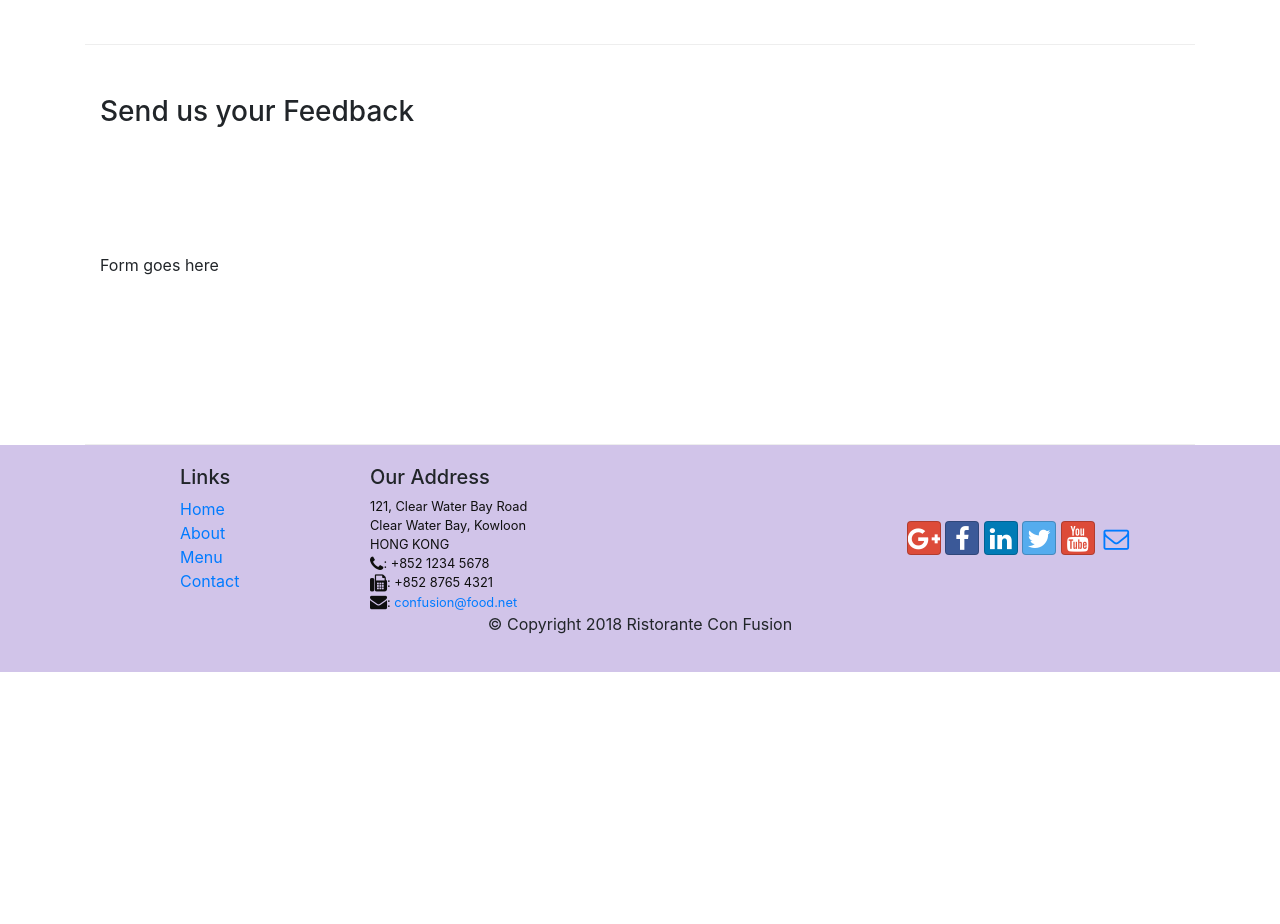
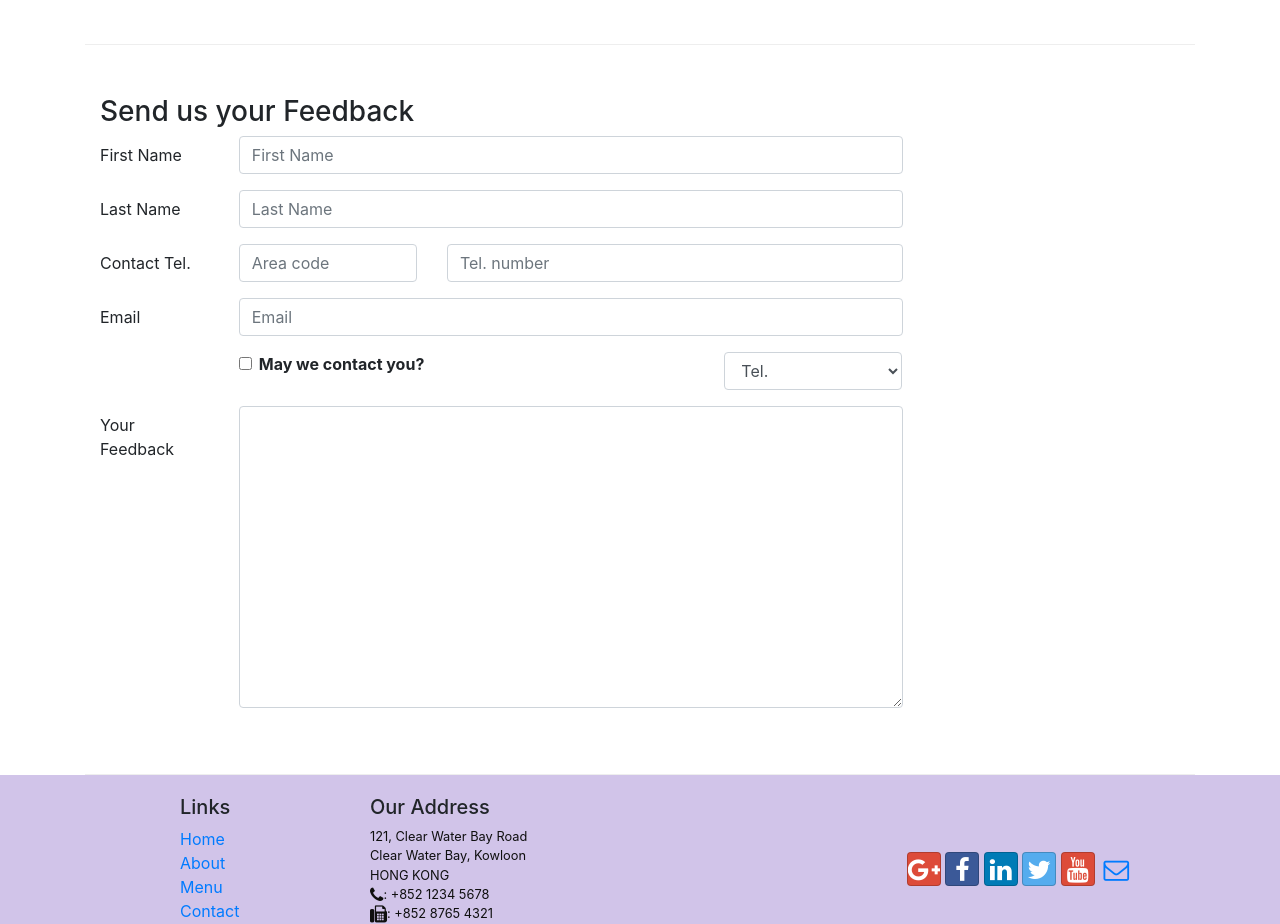
Before and after one commit to RimshaAlii/BlackwoodFinal, a website: page contactus.html in a window 1280 px wide. Shown: the part 820-1744 px from the top of the page. Before the commit the page ends 1492 px from the top, so only its background shows below. Drawn offline with nearby package versions, Linux system fonts and the light colour scheme.

Commit message:
Contactusform 17feb

```diff
--- a/contactus.html
+++ b/contactus.html
@@ -83,7 +83,7 @@
             </div>
             <div class="col-12 col-sm-11 offset-sm-1">
                 <div class="btn-group" role="group">
-                    <a role="button" class="btn btn-primary" href="tel:+85212345678"><i class="fa fa-phone"></i> Call</a><span> </span>
+                    <a role="button" class="btn btn-primary" href="tel:+85212345678"><i class="fa fa-phone"></i> Call</a>
                     <a role="button" class="btn btn-info"><i class="fa fa-skype"></i> Skype</a>
                     <a role="button" class="btn btn-success" href="mailto:confusion@food.net"><i class="fa fa-envelope-o"></i> Email</a>
                 </div>
@@ -95,7 +95,58 @@
               <h3>Send us your Feedback</h3>
            </div>
             <div class="col-12 col-md-9">
-                Form goes here
+                <form>
+                    <div class="form-group row">
+                        <label for="firstname" class="col-md-2 col-form-label">First Name</label>
+                        <div class="col-md-10">
+                            <input type="text" class="form-control" id="firstname" name="firstname" placeholder="First Name">
+                        </div>
+                    </div>
+                    <div class="form-group row">
+                        <label for="lastname" class="col-md-2 col-form-label">Last Name</label>
+                        <div class="col-md-10">
+                            <input type="text" class="form-control" id="lastname" name="lastname" placeholder="Last Name">
+                        </div>
+                    </div>
+                    <div class="form-group row">
+                        <label for="telnum" class="col-12 col-md-2 col-form-label">Contact Tel.</label>
+                        <div class="col-5 col-md-3">
+                            <input type="tel" class="form-control" id="areacode" name="areacode" placeholder="Area code">
+                        </div>
+                        <div class="col-7 col-md-7">
+                            <input type="tel" class="form-control" id="telnum" name="telnum" placeholder="Tel. number">
+                        </div>
+                    </div>
+                    <div class="form-group row">
+                        <label for="emailid" class="col-md-2 col-form-label">Email</label>
+                        <div class="col-md-10">
+                            <input type="email" class="form-control" id="emailid" name="emailid" placeholder="Email">
+                        </div>
+                    </div>
+                    <div class="form-group row">
+                        <div class="col-md-6 offset-md-2">
+                            <div class="form-check">
+                                <input type="checkbox" class="form-check-input" name="approve" id="approve" value="">
+                                <label class="form-check-label" for="approve">
+                                    <strong>May we contact you?</strong>
+                                </label>
+                            </div>
+                        </div>
+                        <div class="col-md-3 offset-md-1">
+                            <select class="form-control">
+                                <option>Tel.</option>
+                                <option>Email</option>
+                            </select>
+                        </div>
+                    </div>
+                    <div class="form-group row">
+                        <label for="feedback" class="col-md-2 col-form-label">Your Feedback</label>
+                        <div class="col-md-10">
+                            <textarea class="form-control" id="feedback" name="feedback" rows="12"></textarea>
+                        </div>
+                    </div>
+                </form>
+
             </div>
              <div class="col-12 col-md">
             </div>
```
